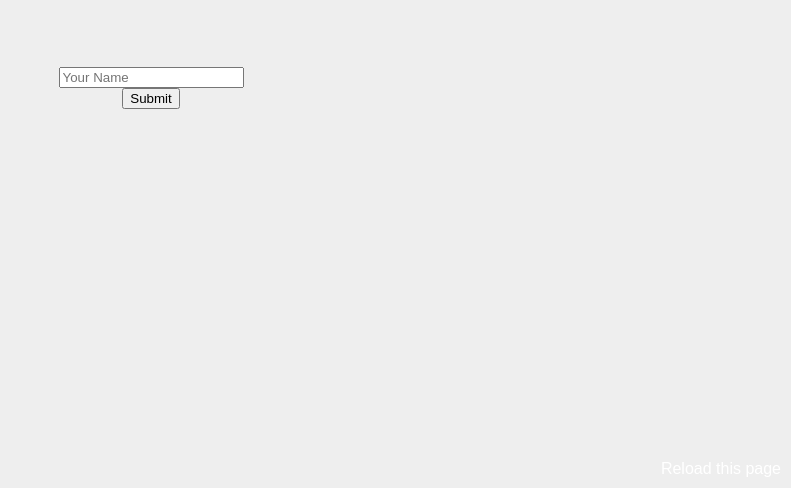
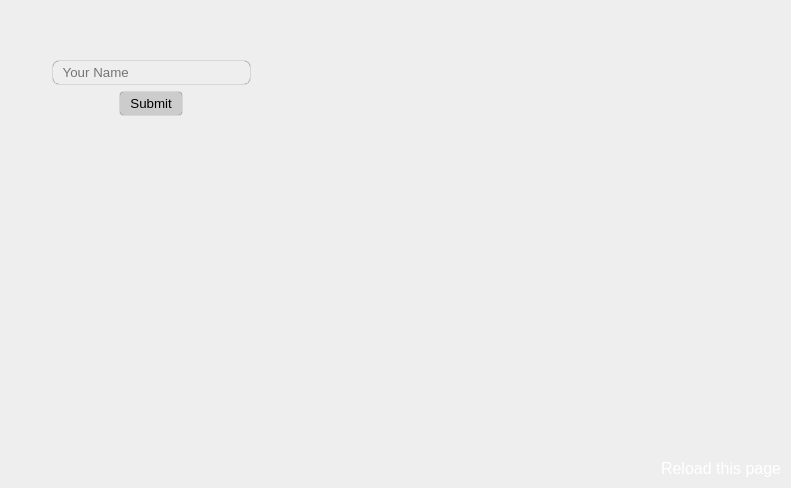
Before and after one commit to Alex-Demha/Valentine, a plain HTML site: page index.html in a window 1280 px wide. Shown: the part 312-800 px from the top of the page, without its empty margins (489-1280 px from the left). Drawn offline with Linux system fonts and the light colour scheme.

Commit message:
cleaned up the main form when you boot up the screen

```diff
--- a/style.css
+++ b/style.css
@@ -35,6 +35,24 @@ form {
   justify-content: center;
   align-items: center;
   background-color: #eee;
+  input{
+    outline: none;
+    border: none;
+    border-radius: 6px;
+    background-color: #eee;
+    padding: 4px 10px;
+    margin: 4px;
+    box-shadow: 0 0 1px black;
+  }
+  button{
+    padding: 4px 10px;
+    margin: 4px;
+    border-radius: 4px;
+    outline: none;
+    border: none;
+    background-color: #ccc;
+    box-shadow: 0 0 1px #111;
+  }
 }
 
 @media (max-width: 950px) {
```
